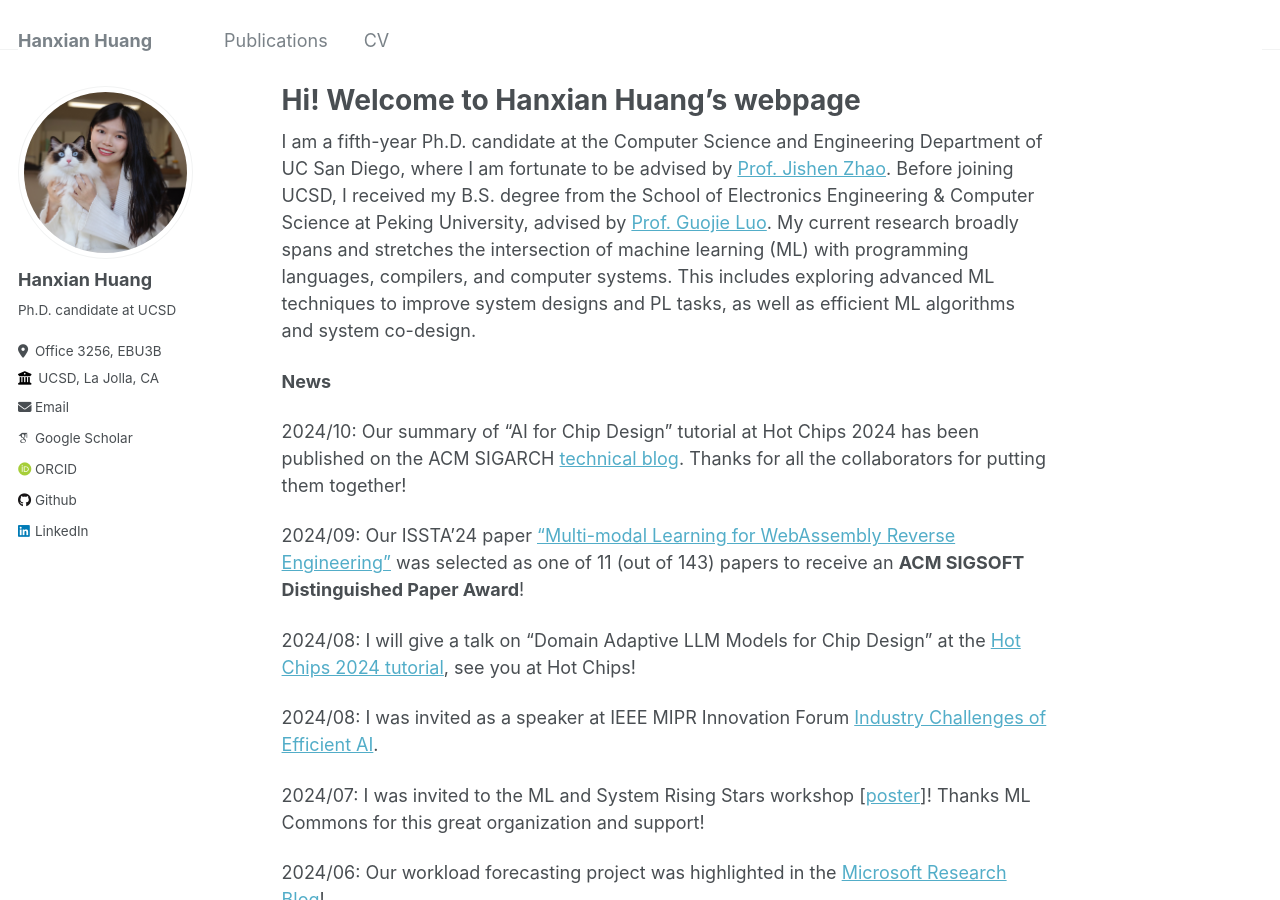
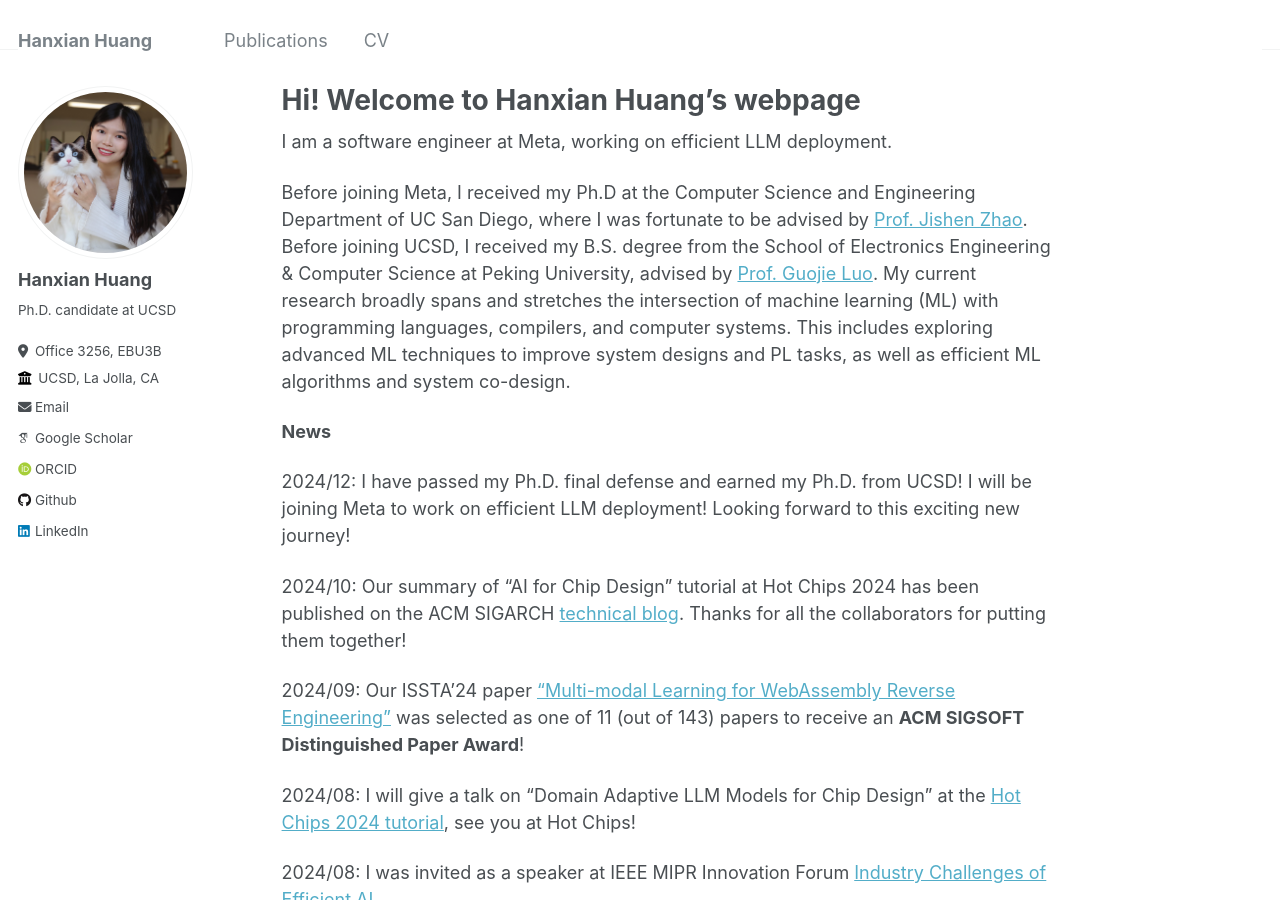
Before and after one commit to Hanxian97/Hanxian97.github.io, a Jekyll site: the page built from _pages/about.md, in a window 1280 px wide and 900 px high. Built offline with Jekyll 4.4.1, drawn with Linux system fonts in a browser that asks for light colours; some web fonts are replaced.

Commit message:
Update about.md

```diff
--- a/_pages/about.md
+++ b/_pages/about.md
@@ -7,9 +7,13 @@ redirect_from:
   - /about.html
 ---
 
-I am a fifth-year Ph.D. candidate at the Computer Science and Engineering Department of UC San Diego,  where I am fortunate to be advised by [Prof. Jishen Zhao](https://cseweb.ucsd.edu/~jzhao/index.html). Before joining UCSD, I received my B.S. degree from the School of Electronics Engineering & Computer Science at Peking University, advised by [Prof. Guojie Luo](https://ceca.pku.edu.cn/en/people_/faculty_/guojie_luo/). My current research broadly spans and stretches the intersection of machine learning (ML) with programming languages, compilers, and computer systems. This includes exploring advanced ML techniques to improve system designs and PL tasks, as well as efficient ML algorithms and system co-design.
+I am a software engineer at Meta, working on efficient LLM deployment.
+
+Before joining Meta, I received my Ph.D at the Computer Science and Engineering Department of UC San Diego,  where I was fortunate to be advised by [Prof. Jishen Zhao](https://cseweb.ucsd.edu/~jzhao/index.html). Before joining UCSD, I received my B.S. degree from the School of Electronics Engineering & Computer Science at Peking University, advised by [Prof. Guojie Luo](https://ceca.pku.edu.cn/en/people_/faculty_/guojie_luo/). My current research broadly spans and stretches the intersection of machine learning (ML) with programming languages, compilers, and computer systems. This includes exploring advanced ML techniques to improve system designs and PL tasks, as well as efficient ML algorithms and system co-design.
 
 **News**
+
+2024/12: I have passed my Ph.D. final defense and earned my Ph.D. from UCSD! I will be joining Meta to work on efficient LLM deployment! Looking forward to this exciting new journey!
 
 2024/10: Our summary of "AI for Chip Design" tutorial at Hot Chips 2024 has been published on the ACM SIGARCH [technical blog](https://www.sigarch.org/ai-in-chip-design-from-basic-tools-to-llms-and-ai-agents/). Thanks for all the collaborators for putting them together!
 
```
